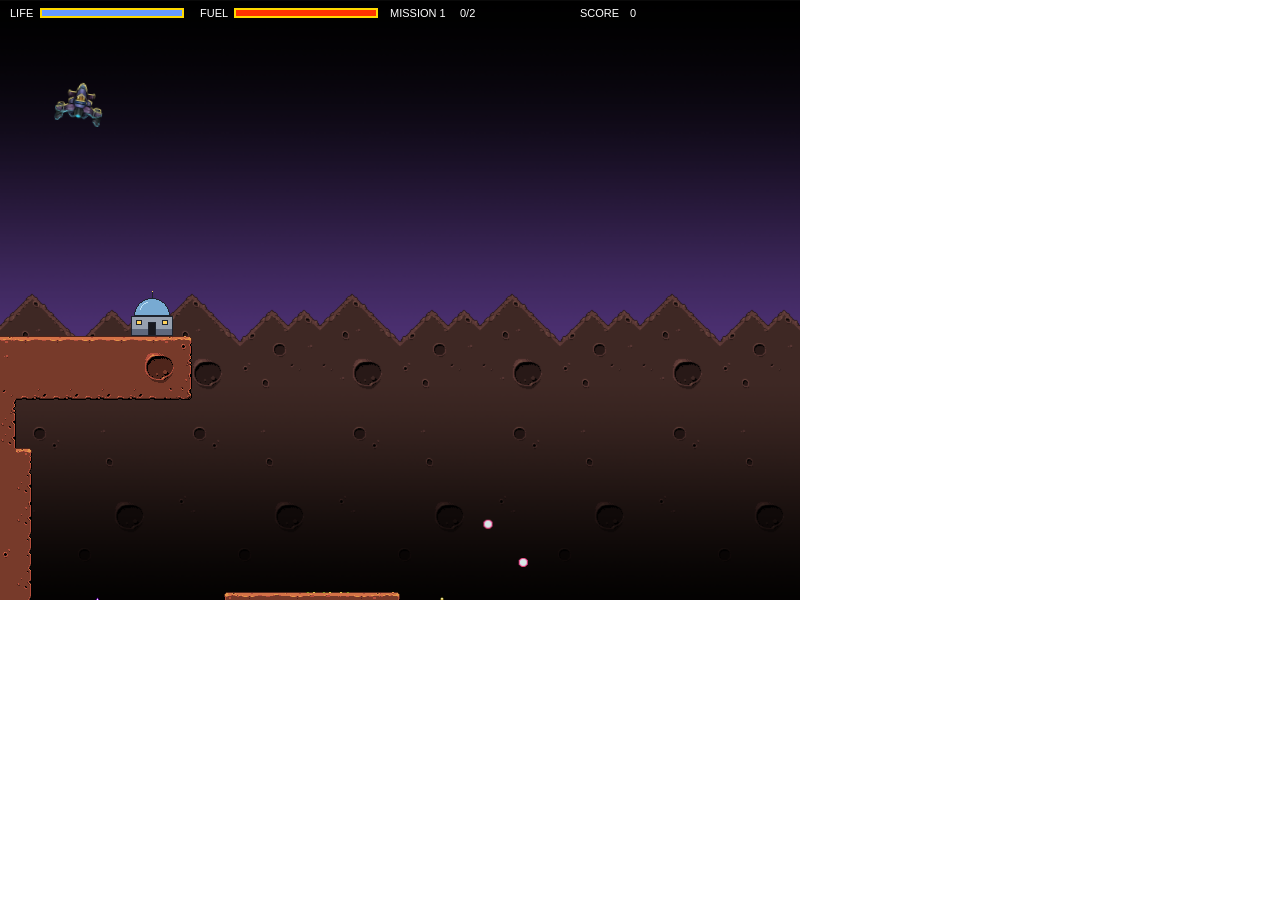
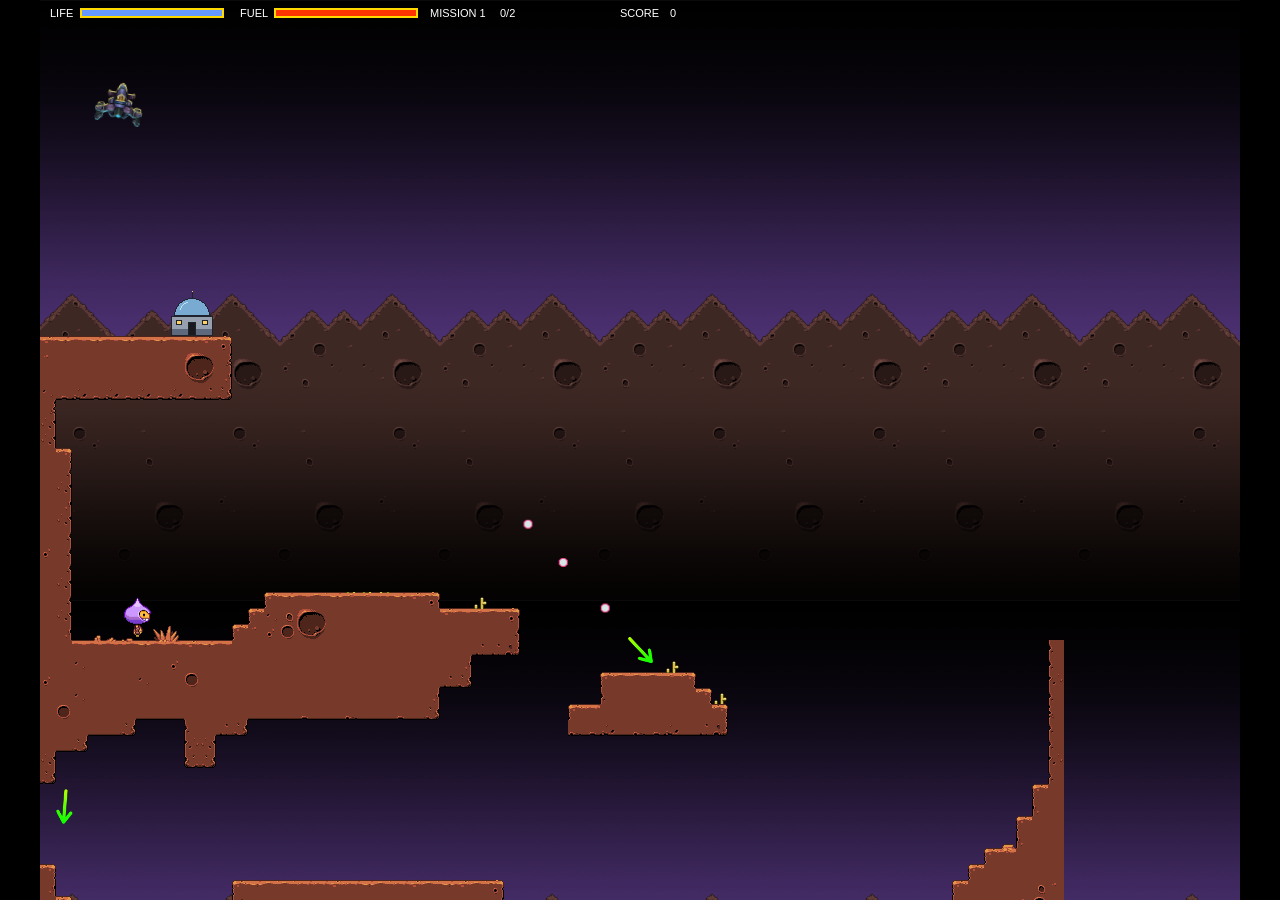
Before and after one commit to cambell-prince/thrust, a website built with Vite: page index.html in a window 1280 px wide. Before the commit the page ends 800 px from the top, so only its background shows below. Built offline with nearby package versions, Linux system fonts and the light colour scheme; animation ran at ten frames a second; files whose address does not match are found by name.

Commit message:
feature/display: 1200x900 canvas, centred on a black page (#12)
Canvas is 1200x900, centred on a black page. The last-level e2e test holds enemy fire so the ship isn't shot down beside the habitat on slow CI runners.

```diff
--- a/index.html
+++ b/index.html
@@ -7,6 +7,11 @@
 	<style type="text/css">
 		body {
 			margin: 0;
+			min-height: 100vh;
+			display: flex;
+			align-items: center;
+			justify-content: center;
+			background: #000;
 		}
 	</style>
 </head>
--- a/src/main.ts
+++ b/src/main.ts
@@ -4,8 +4,8 @@ import { LevelScene } from './scenes/LevelScene.ts';
 
 const game = new Phaser.Game({
 	type: Phaser.AUTO,
-	width: 800,
-	height: 600,
+	width: 1200,
+	height: 900,
 	backgroundColor: '#000000',
 	roundPixels: true,
 	physics: {
```
Also changed, not shown: CLAUDE.md (+1 -1 lines), tests/e2e/game.spec.ts (+2 -1 lines).
